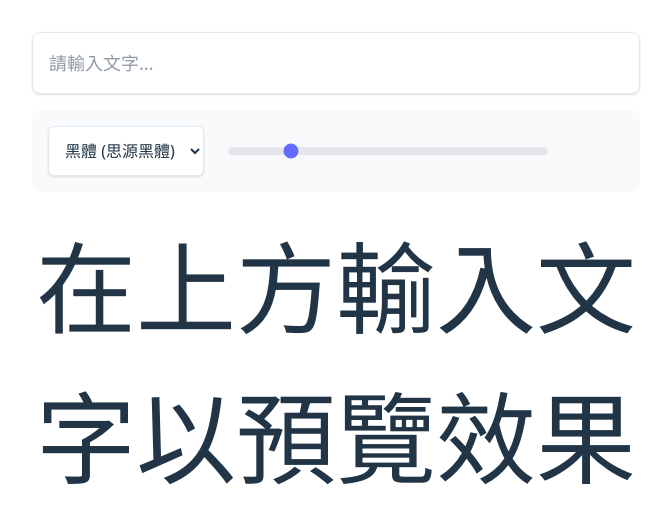
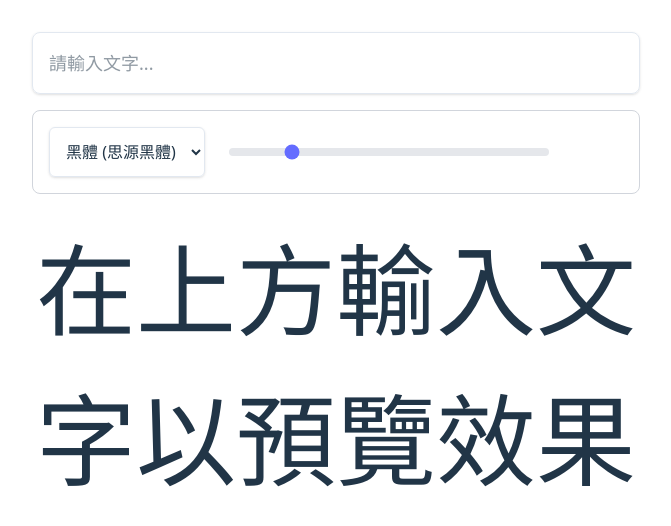
Before and after one commit to sexyoung/bababa, a React (Vite) app: page / in a window 1280 px wide. Shown: the top 526 px of the page, without its empty margins (304-975 px from the left). Built offline with nearby package versions, Linux system fonts and the light colour scheme; a web font is replaced by a local one.

Commit message:
feat: append dark mode

```diff
--- a/src/App.tsx
+++ b/src/App.tsx
@@ -32,10 +32,10 @@ function App() {
         />
       </div>
 
-      <div className="flex items-center space-x-6 mb-4 bg-gray-50 p-4 rounded-lg">
+      <div className="flex items-center space-x-6 mb-4 p-4 rounded-lg border border-gray-300">
         <div className="flex items-center">
           <select
-            className="p-3 rounded-md border border-gray-300 bg-white shadow-sm cursor-pointer hover:border-blue-400 focus:border-blue-500 focus:ring-2 focus:ring-blue-200 outline-none transition-all"
+            className="p-3 rounded-md border border-gray-300 shadow-sm cursor-pointer hover:border-blue-400 focus:border-blue-500 focus:ring-2 focus:ring-blue-200 outline-none transition-all"
             value={fontFamily}
             onChange={(e) => setFontFamily(e.target.value)}
           >
@@ -62,7 +62,7 @@ function App() {
       </div>
 
       <div
-        className="rounded-lg font-medium min-h-[300px] flex items-center justify-center bg-white transition-all"
+        className="rounded-lg font-medium min-h-[300px] flex items-center justify-center transition-all"
         style={{ fontFamily, fontSize: `${fontSize}px` }}
       >
         {inputText || '在上方輸入文字以預覽效果'}
--- a/src/index.css
+++ b/src/index.css
@@ -5,8 +5,8 @@
   line-height: 1.5;
   font-weight: 400;
 
-  color: #213547;
-  background-color: #ffffff;
+  color: rgba(255, 255, 255, 0.87);
+  background-color: #242424;
 
   font-synthesis: none;
   text-rendering: optimizeLegibility;
@@ -21,3 +21,10 @@ body {
   min-width: 320px;
   min-height: 100vh;
 }
+
+@media (prefers-color-scheme: light) {
+  :root {
+    color: #213547;
+    background-color: #ffffff;
+  }
+}
```
